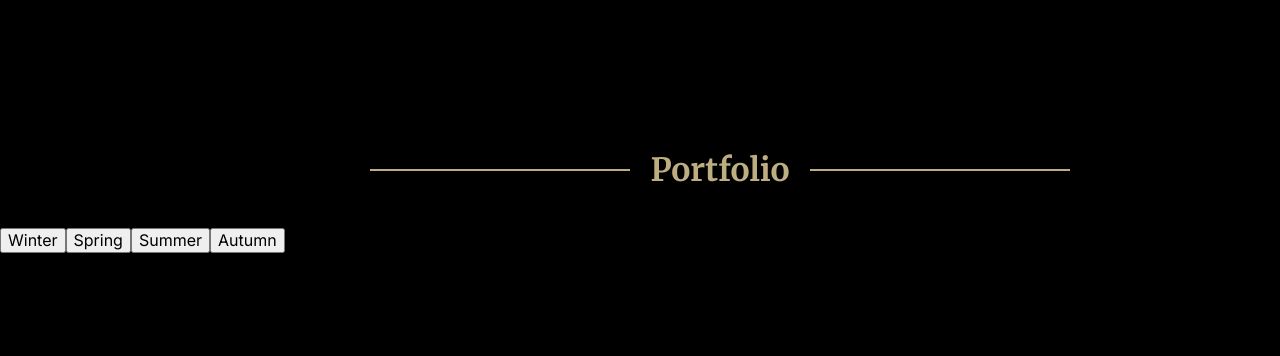
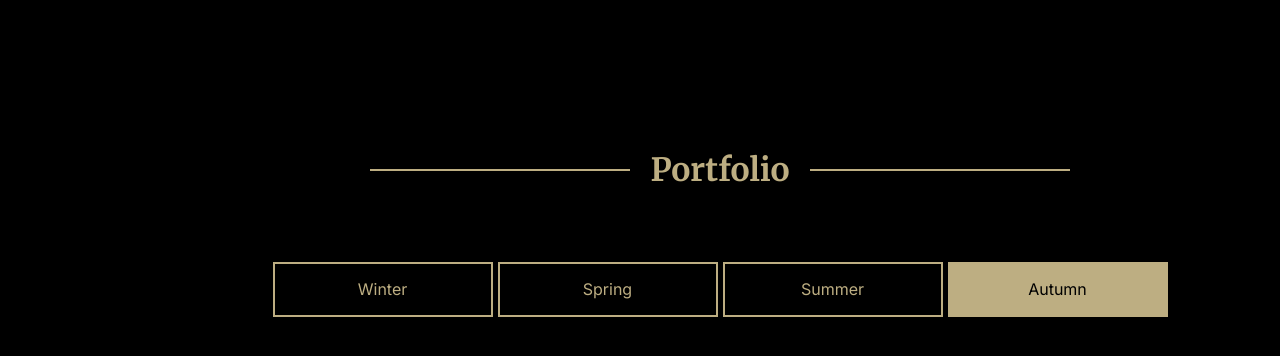
Before and after one commit to NikitaKakurin/portfolio, a plain HTML site: page portfolio/index.html in a window 1280 px wide. Shown: the part 1315-1671 px from the top of the page. Drawn offline with nearby package versions, Linux system fonts and the light colour scheme.

Commit message:
feat: add buttons portfolio

```diff
--- a/portfolio/css/style.css
+++ b/portfolio/css/style.css
@@ -272,4 +272,28 @@ body {
 
 .section-portfolio__container-buttons{
     display: flex;
+    justify-content: center;
+    margin-top: 60px;
+    gap: 5px;
 }
+
+.section-portfolio__button{
+    width: 220px;
+    height: 55px;
+    background-color: #000000;
+    border: 2px solid var(--active-text-color);
+    color: var(--active-text-color);
+    font-size: 1rem;
+    font-style: normal;
+    font-weight: 400;
+    line-height: 2rem;
+    letter-spacing: 0em;
+    text-align: center;
+    transition: all 0.5s;
+}
+
+.section-portfolio__button:hover,
+.section-portfolio__button-checked{
+    background-color: var(--active-text-color);
+    color: #000000;
+}
--- a/portfolio/index.html
+++ b/portfolio/index.html
@@ -81,7 +81,7 @@
                         <button class="section-portfolio__button">Winter</button>
                         <button class="section-portfolio__button">Spring</button>
                         <button class="section-portfolio__button">Summer</button>
-                        <button class="section-portfolio__button">Autumn</button>
+                        <button class="section-portfolio__button section-portfolio__button-checked">Autumn</button>
                     </div>
                     <div class="section-portfolio__container-buttons">
                         <img src="" alt="" class="section-portfolio__img">
```
